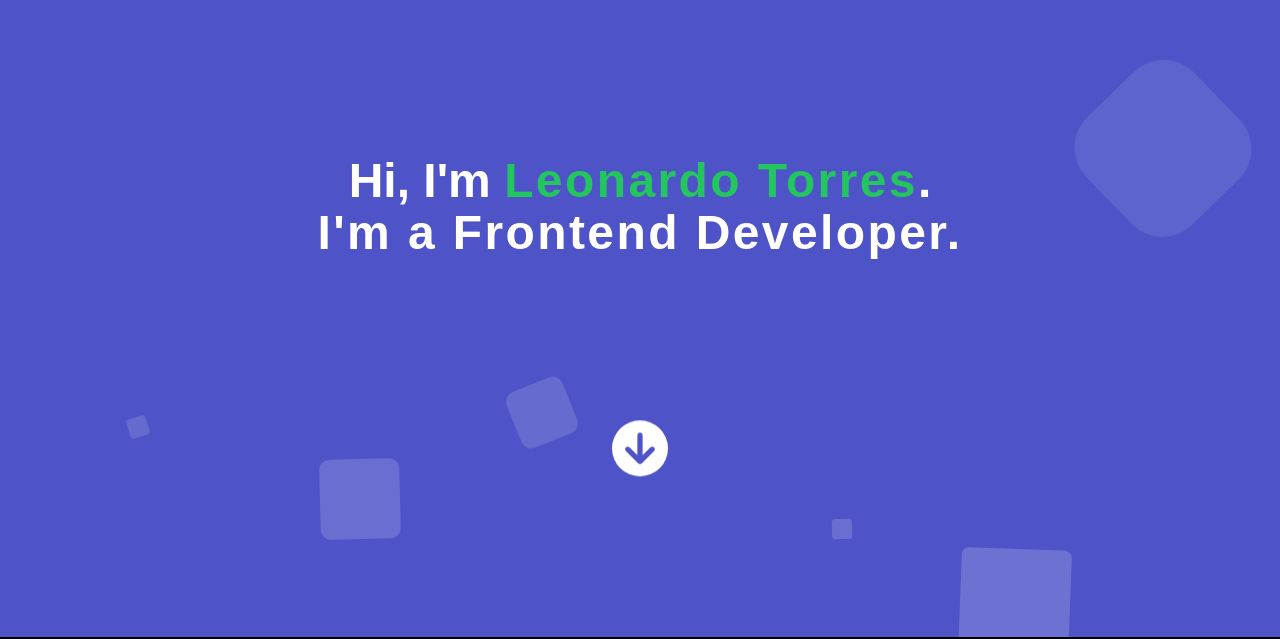
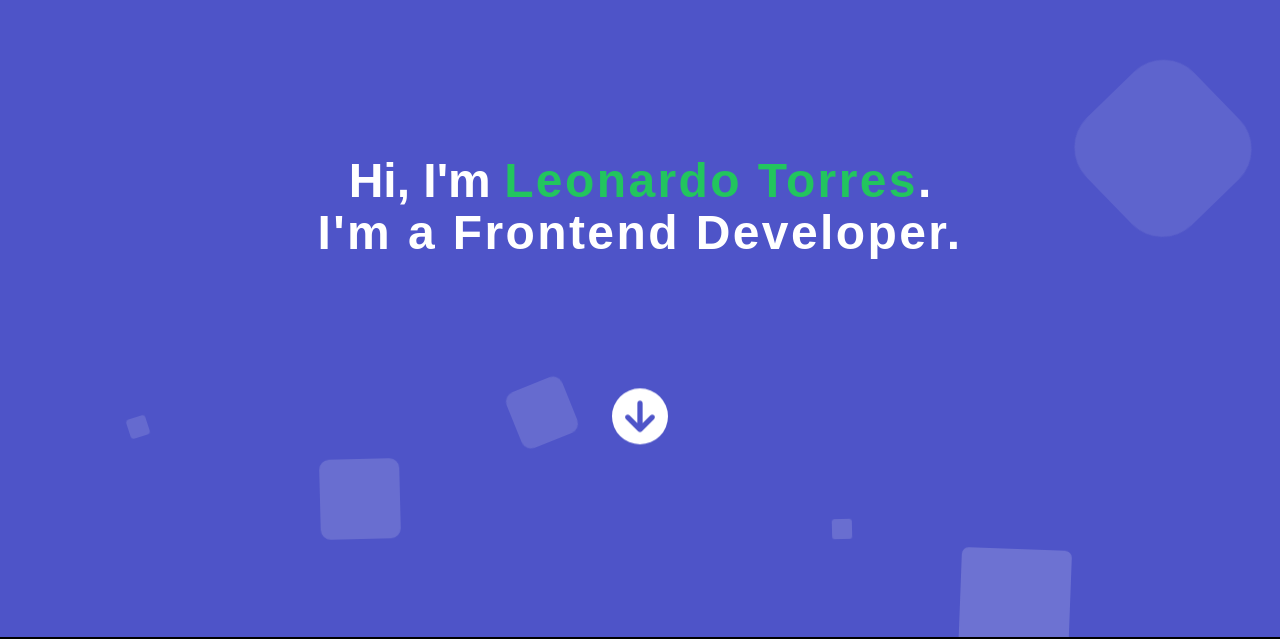
Before and after one commit to torres-leo/portfolio-react, a React (Vite) app: page / in a window 1280 px wide. Shown: the part 163-802 px from the top of the page. Built offline with nearby package versions, Linux system fonts and the light colour scheme; a web font is replaced by a local one.

Commit message:
add last settings

```diff
--- a/src/components/Header.jsx
+++ b/src/components/Header.jsx
@@ -14,7 +14,7 @@ const Header = () => {
 						Hi, I'm <span className='text-green-500 tracking-wider'>Leonardo Torres</span>.
 					</h1>
 					<h2 className='typing text-5xl tracking-wider font-bold arima mt-4 md:mt-1'>I'm a Frontend Developer.</h2>
-					<svg className='md:mt-44 mt-40 ease-out animate-bounce w-24 h-14'>
+					<svg className='xs:mt-20 md:mt-36 mt-40 ease-out animate-bounce w-24 h-14'>
 						<FontAwesomeIcon icon={faCircleArrowDown} size='3x' onClick={handleClick} className='cursor-pointer' />
 					</svg>
 				</div>
```
